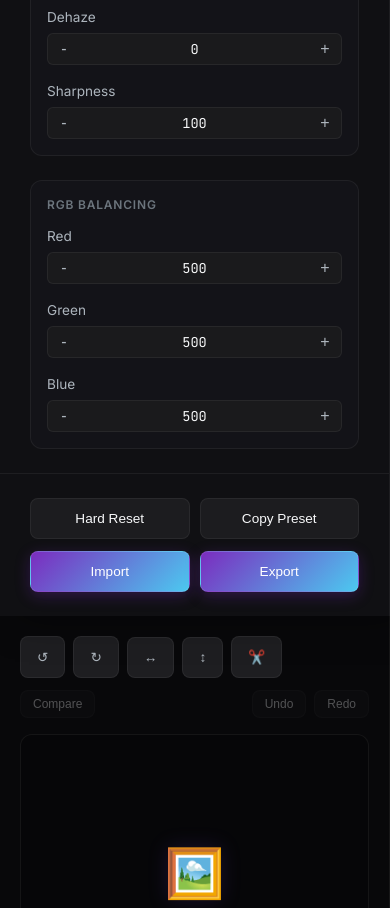
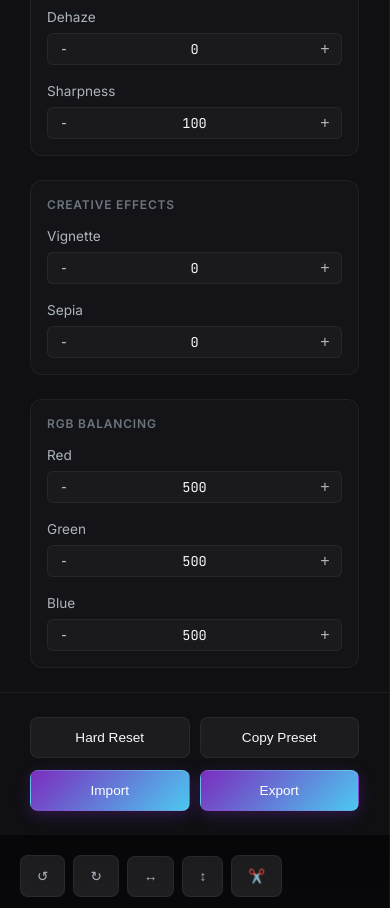
Before and after one commit to MELLO3KK/Photo-Editor, a Flask app: page / in a window 390 px wide. Shown: the part 1218-2126 px from the top of the page. Run offline with Flask 3, Linux system fonts and the light colour scheme.

Commit message:
Title: Add Creative Effects and Optimize Performance
Key features implemented:
- Added Vignette and Sepia creative effects to processor.py with corresponding UI controls in editor.js and index.html
- Fixed RGB channel processing bug by consolidating gains into single NumPy operation in processor.py
- Optimized preview generation by reducing JPEG quality to 85% in app.py and process view to 92%
- Updated README.md to document new creative effects and performance improvements
- Enhanced preset system with new "Vintage Film" preset showcasing creative effects
- Refined .gitignore with comprehensive file patterns for better repository hygiene

The updates deliver enhanced creative capabilities while improving app responsiveness through strategic quality optimizations. The consolidated RGB processing also fixes potential color shift issues.

```diff
--- a/app.py
+++ b/app.py
@@ -157,7 +157,7 @@ def process_image():
     # We'll generate a temporary UUID for the processed image in memory.
     processed_filename = f"proc_{uuid.uuid4()}.jpg"
 
-    img_io, _, _ = serialize_image(processed_img, {'format': 'jpeg', 'quality': 95})
+    img_io, _, _ = serialize_image(processed_img, {'format': 'jpeg', 'quality': 92})
     image_store[processed_filename] = img_io.getvalue()
 
     # Track this filename in session to allow access
@@ -241,9 +241,9 @@ def preview_image():
     original_img = Image.open(io.BytesIO(image_store[filename]))
     processed_img = ImageProcessor.apply_adjustments(original_img, settings)
 
-    # Return image directly
+    # Return image directly with optimized quality for faster previews
     from flask import send_file
-    img_io, mimetype, _ = serialize_image(processed_img, {'format': 'jpeg', 'quality': 95})
+    img_io, mimetype, _ = serialize_image(processed_img, {'format': 'jpeg', 'quality': 85})
     return send_file(img_io, mimetype=mimetype)
 
 @app.route('/export', methods=['POST'])
--- a/processor.py
+++ b/processor.py
@@ -80,17 +80,7 @@ class ImageProcessor:
             b_val = settings['blacks'] / 1000.0
             arr = arr + (lumi < 0.3) * (b_val * 0.1)
 
-        # --- 3.5 RGB Channel Gains ---
-        if any(k in settings for k in ['red', 'green', 'blue']):
-            r_gain = settings.get('red', 500.0) / 500.0
-            g_gain = settings.get('green', 500.0) / 500.0
-            b_gain = settings.get('blue', 500.0) / 500.0
-
-            arr[:,:,0] *= r_gain
-            arr[:,:,1] *= g_gain
-            arr[:,:,2] *= b_gain
-
-        # Clip after additions and gains
+        # Clip after additions
         arr = np.clip(arr, 0, 1)
 
         # --- 4. Presence: Vibrance, Clarity, Dehaze ---
@@ -137,17 +127,46 @@ class ImageProcessor:
             enhancer_s = ImageEnhance.Color(img)
             img = enhancer_s.enhance(1.0 + dehaze_val * 0.1)
 
-        # RGB Channel Gains
+        # --- 3.5 RGB Channel Gains (applied once at the end for consistency) ---
+        # Note: We apply RGB gains after all other adjustments for accurate color grading
         if any(k in settings for k in ['red', 'green', 'blue']):
             r_gain = settings.get('red', 500.0) / 500.0
             g_gain = settings.get('green', 500.0) / 500.0
             b_gain = settings.get('blue', 500.0) / 500.0
 
-            r, g, b = img.split()
-            r = r.point(lambda i: i * r_gain)
-            g = g.point(lambda i: i * g_gain)
-            b = b.point(lambda i: i * b_gain)
-            img = Image.merge('RGB', (r, g, b))
+            arr = np.array(img).astype(np.float32) / 255.0
+            arr[:,:,0] *= r_gain
+            arr[:,:,1] *= g_gain
+            arr[:,:,2] *= b_gain
+            arr = np.clip(arr, 0, 1)
+            img = Image.fromarray((arr * 255).astype(np.uint8))
+
+        # --- 4.5 Vignette Effect ---
+        if 'vignette' in settings and settings['vignette'] != 0:
+            arr_v = np.array(img).astype(np.float32) / 255.0
+            v_amount = settings['vignette'] / 1000.0
+            h, w = arr_v.shape[:2]
+            y, x = np.ogrid[:h, :w]
+            cx, cy = w / 2, h / 2
+            radius = min(h, w) / 2
+            dist = np.sqrt((x - cx)**2 + (y - cy)**2) / radius
+            vignette_mask = np.clip(1 - dist * v_amount * 0.7, 0, 1)
+            vignette_mask = np.stack([vignette_mask, vignette_mask, vignette_mask], axis=-1)
+            arr_v = arr_v * vignette_mask
+            img = Image.fromarray((np.clip(arr_v, 0, 1) * 255).astype(np.uint8))
+
+        # --- 4.6 Sepia Tone Effect ---
+        if 'sepia' in settings and settings['sepia'] != 0:
+            arr_s = np.array(img).astype(np.float32) / 255.0
+            sepia_amount = settings['sepia'] / 1000.0
+            sepia_matrix = np.array([
+                [0.393, 0.769, 0.189],
+                [0.349, 0.686, 0.168],
+                [0.272, 0.534, 0.131]
+            ])
+            sepia_img = np.dot(arr_s, sepia_matrix.T)
+            sepia_img = np.clip(sepia_img, 0, 1)
+            img = Image.fromarray(((arr_s * (1 - sepia_amount) + sepia_img * sepia_amount) * 255).astype(np.uint8))
 
         # Sharpness
         if 'sharpness' in settings and settings['sharpness'] != 100.0:
@@ -196,7 +215,9 @@ class ImageProcessor:
             'flip_h': False,
             'flip_v': False,
             'sharpness': 100,
-            'crop': None
+            'crop': None,
+            'vignette': 0,
+            'sepia': 0
         }
 
     @staticmethod
--- a/static/js/editor.js
+++ b/static/js/editor.js
@@ -5,7 +5,8 @@ document.addEventListener('DOMContentLoaded', () => {
         temperature: 0, tint: 0, vibrance: 0, saturation: 200,
         clarity: 0, dehaze: 0,
         red: 500, green: 500, blue: 500,
-        rotation: 0, flip_h: false, flip_v: false, sharpness: 100, crop: null
+        rotation: 0, flip_h: false, flip_v: false, sharpness: 100, crop: null,
+        vignette: 0, sepia: 0
     };
     const PRESETS_STORAGE_KEY = 'photoEditor.presets.v2';
 
@@ -38,6 +39,15 @@ document.addEventListener('DOMContentLoaded', () => {
                 highlights: -80, shadows: 60, whites: -10, blacks: 20,
                 temperature: 20, tint: -40, vibrance: -20, saturation: 160,
                 clarity: 25
+            }
+        },
+        {
+            name: "Vintage Film",
+            desc: "Classic film look with warm sepia and vignette",
+            settings: {
+                exposure: -10, contrast: 180, brightness: 190,
+                temperature: 80, vibrance: -30, saturation: 170,
+                sepia: 400, vignette: 350, clarity: 10
             }
         },
         {
--- a/templates/index.html
+++ b/templates/index.html
@@ -149,6 +149,26 @@
                                     <button type="button" class="step-btn minus" data-param="sharpness">-</button>
                                     <input type="number" data-param="sharpness" min="0" max="500" step="1" value="100">
                                     <button type="button" class="step-btn plus" data-param="sharpness">+</button>
+                                </div>
+                            </div>
+                        </section>
+
+                        <section class="control-group">
+                            <h3>Creative Effects</h3>
+                            <div class="control">
+                                <label>Vignette</label>
+                                <div class="numeric-control">
+                                    <button type="button" class="step-btn minus" data-param="vignette">-</button>
+                                    <input type="number" data-param="vignette" min="-1000" max="1000" step="1" value="0">
+                                    <button type="button" class="step-btn plus" data-param="vignette">+</button>
+                                </div>
+                            </div>
+                            <div class="control">
+                                <label>Sepia</label>
+                                <div class="numeric-control">
+                                    <button type="button" class="step-btn minus" data-param="sepia">-</button>
+                                    <input type="number" data-param="sepia" min="0" max="1000" step="1" value="0">
+                                    <button type="button" class="step-btn plus" data-param="sepia">+</button>
                                 </div>
                             </div>
                         </section>
```
Also changed, not shown: README.md, 1 other file.
